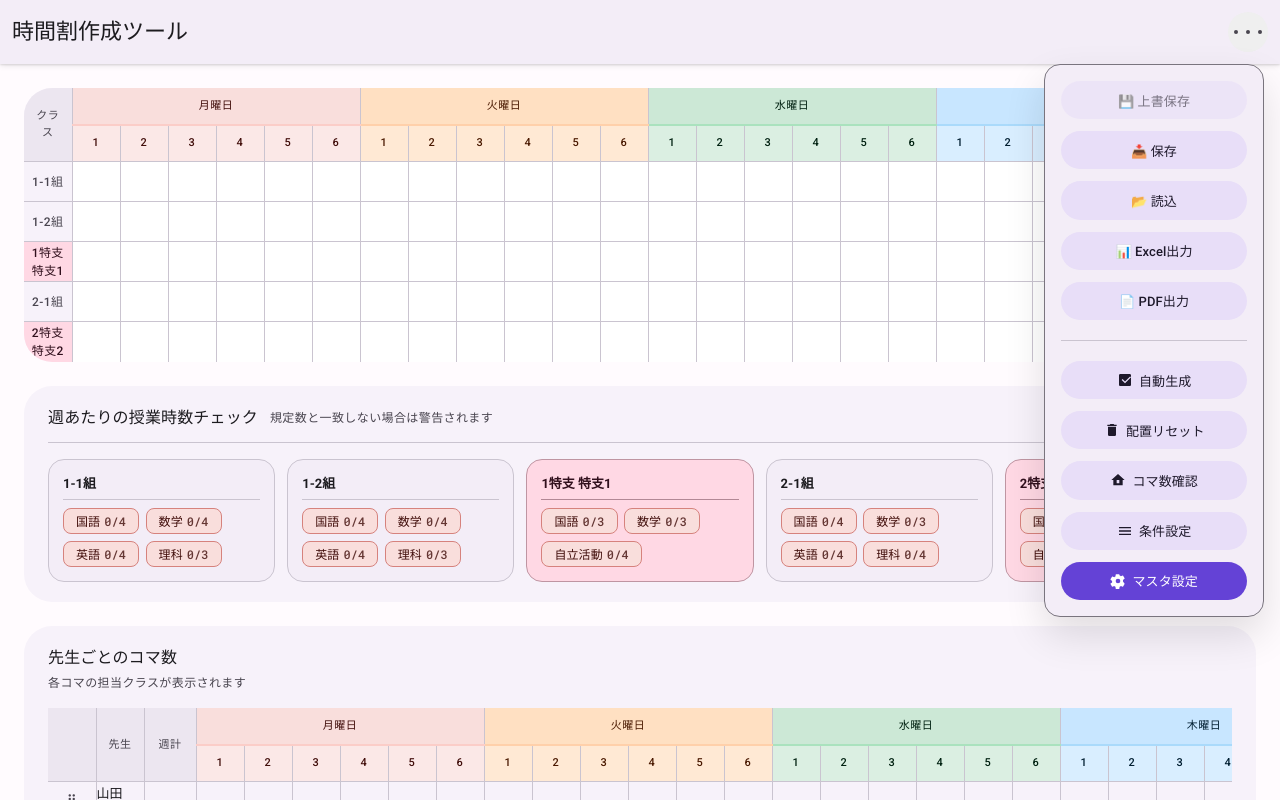
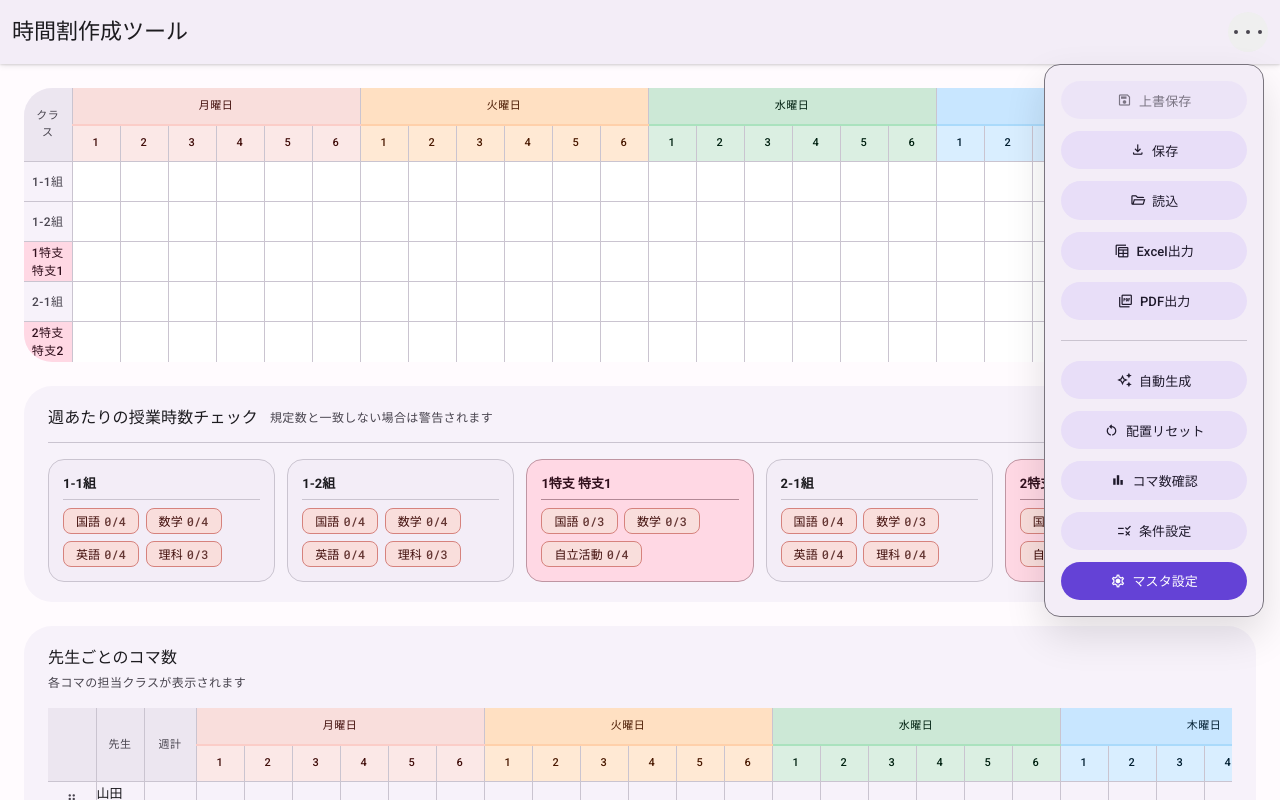
Before and after one commit to mitsuki-0526/making_timetable, a React (Vite) app: page / in a window 1280 px wide. Both pictures are taken after a click on the button "メニュー". Shown: the top 800 px of the page. Built offline with nearby package versions, Linux system fonts and the light colour scheme.

Commit message:
UI: SVGと絵文字をMaterial Symbolsに統一

```diff
--- a/src/App.jsx
+++ b/src/App.jsx
@@ -145,7 +145,7 @@ function App() {
                       : "先にファイルを読み込んでください"
                   }
                 >
-                  💾 上書保存
+                  <span className="material-symbols-outlined" style={{ fontSize: "16px" }}>save</span> 上書保存
                   {fileName && (
                     <span
                       style={{
@@ -165,13 +165,13 @@ function App() {
                   onClick={handleSaveAs}
                   title="新しいファイルとしてダウンロード保存"
                 >
-                  📥 保存
+                  <span className="material-symbols-outlined" style={{ fontSize: "16px" }}>download</span> 保存
                 </TonalBtn>
                 <TonalBtn
                   onClick={handleLoad}
                   title="時間割データを読み込みます"
                 >
-                  📂 読込
+                  <span className="material-symbols-outlined" style={{ fontSize: "16px" }}>folder_open</span> 読込
                 </TonalBtn>
                 <TonalBtn
                   onClick={handleExcelExport}
@@ -182,7 +182,7 @@ function App() {
                     borderColor: "#7c3aed",
                   }}
                 >
-                  📊 Excel出力
+                  <span className="material-symbols-outlined" style={{ fontSize: "16px" }}>table_view</span> Excel出力
                 </TonalBtn>
               </>
             )}
@@ -190,7 +190,7 @@ function App() {
           <PdfExport>
             {({ open }) => (
               <TonalBtn onClick={open} title="時間割・先生コマ数をPDFで出力">
-                📄 PDF出力
+                <span className="material-symbols-outlined" style={{ fontSize: "16px" }}>picture_as_pdf</span> PDF出力
               </TonalBtn>
             )}
           </PdfExport>
@@ -200,78 +200,28 @@ function App() {
 
           {/* Tonal buttons (medium importance) */}
           <TonalBtn onClick={() => setIsSolverOpen(true)}>
-            <svg
-              width="16"
-              height="16"
-              viewBox="0 0 24 24"
-              fill="currentColor"
-              role="img"
-              aria-label="自動生成"
-            >
-              <title>自動生成</title>
-              <path d="M19 3H5c-1.1 0-2 .9-2 2v14c0 1.1.9 2 2 2h14c1.1 0 2-.9 2-2V5c0-1.1-.9-2-2-2zm-7 14l-5-5 1.41-1.41L12 14.17l7.59-7.59L21 8l-9 9z" />
-            </svg>
+            <span className="material-symbols-outlined" style={{ fontSize: "16px" }}>auto_awesome</span>
             自動生成
           </TonalBtn>
 
           <TonalBtn onClick={handleClearNonFixed}>
-            <svg
-              width="16"
-              height="16"
-              viewBox="0 0 24 24"
-              fill="currentColor"
-              role="img"
-              aria-label="配置リセット"
-            >
-              <title>配置リセット</title>
-              <path d="M19 4h-3.5l-1-1h-5l-1 1H5v2h14M6 19a2 2 0 0 0 2 2h8a2 2 0 0 0 2-2V7H6z" />
-            </svg>
+            <span className="material-symbols-outlined" style={{ fontSize: "16px" }}>restart_alt</span>
             配置リセット
           </TonalBtn>
 
           <TonalBtn onClick={() => setIsChartOpen(true)}>
-            <svg
-              width="16"
-              height="16"
-              viewBox="0 0 24 24"
-              fill="currentColor"
-              role="img"
-              aria-label="チャート"
-            >
-              <title>チャート</title>
-              <path d="M5 20v-8H2l10-9 10 9h-3v8zm5-3h4v-5H10z" />
-            </svg>
+            <span className="material-symbols-outlined" style={{ fontSize: "16px" }}>bar_chart</span>
             コマ数確認
           </TonalBtn>
 
           <TonalBtn onClick={() => setIsConstraintsOpen(true)}>
-            <svg
-              width="16"
-              height="16"
-              viewBox="0 0 24 24"
-              fill="currentColor"
-              role="img"
-              aria-label="制約条件"
-            >
-              <title>制約条件</title>
-              <path d="M3 18v-2h18v2zm0-5v-2h18v2zm0-5V6h18v2z" />
-            </svg>
+            <span className="material-symbols-outlined" style={{ fontSize: "16px" }}>rule</span>
             条件設定
           </TonalBtn>
 
           {/* Filled button (primary action) */}
           <FilledBtn onClick={() => setIsSettingsOpen(true)}>
-            <svg
-              width="16"
-              height="16"
-              viewBox="0 0 24 24"
-              fill="currentColor"
-              role="img"
-              aria-label="設定"
-            >
-              <title>設定</title>
-              <path d="M12 15.5A3.5 3.5 0 0 1 8.5 12 3.5 3.5 0 0 1 12 8.5a3.5 3.5 0 0 1 3.5 3.5 3.5 3.5 0 0 1-3.5 3.5m7.43-2.92c.04-.34.07-.69.07-1.08s-.03-.74-.07-1.08l2.32-1.82c.21-.16.27-.45.13-.68l-2.2-3.81c-.14-.23-.42-.31-.65-.23l-2.74 1.1c-.57-.43-1.17-.8-1.84-1.08L14 2.42A.52.52 0 0 0 13.5 2h-4.4a.52.52 0 0 0-.5.42l-.42 2.9c-.67.28-1.27.64-1.84 1.07L3.6 5.3c-.24-.08-.51 0-.65.22L.75 9.34c-.14.23-.08.52.13.68l2.32 1.82C3.16 12.26 3.13 12.62 3.13 13s.03.74.07 1.08L.88 15.9c-.21.16-.27.45-.13.68l2.2 3.81c.14.23.42.31.65.23l2.74-1.1c.57.43 1.17.8 1.84 1.08l.42 2.9c.05.24.26.42.5.42h4.4c.24 0 .46-.17.5-.42l.42-2.9c.67-.28 1.27-.64 1.84-1.07l2.74 1.1c.24.08.51 0 .65-.22l2.2-3.81c.14-.23.08-.52-.13-.68z" />
-            </svg>
+            <span className="material-symbols-outlined" style={{ fontSize: "16px" }}>settings</span>
             マスタ設定
           </FilledBtn>
         </div>
--- a/src/components/CellDropdown.jsx
+++ b/src/components/CellDropdown.jsx
@@ -523,7 +523,7 @@ const CellDropdown = ({
             }}
             className={styles.portalCloseButton}
           >
-            ✕
+            <span className="material-symbols-outlined" style={{ fontSize: "16px", verticalAlign: "middle" }}>close</span>
           </button>
         </div>
         <select
@@ -589,7 +589,7 @@ const CellDropdown = ({
             }}
             className={styles.portalCloseButton}
           >
-            ✕
+            <span className="material-symbols-outlined" style={{ fontSize: "16px", verticalAlign: "middle" }}>close</span>
           </button>
         </div>
         <select
@@ -659,7 +659,7 @@ const CellDropdown = ({
             }}
             className={styles.portalCloseButton}
           >
-            ✕
+            <span className="material-symbols-outlined" style={{ fontSize: "16px", verticalAlign: "middle" }}>close</span>
           </button>
         </div>
         <select
--- a/src/components/Modal.jsx
+++ b/src/components/Modal.jsx
@@ -46,7 +46,7 @@ export default function Modal({
             className={styles.closeButton}
             onClick={onClose}
           >
-            ✕
+            <span className="material-symbols-outlined" style={{ fontSize: "20px", verticalAlign: "middle" }}>close</span>
           </button>
         </div>
         <div className={`${styles.body} ${bodyClassName}`.trim()}>
--- a/src/components/PdfExport.jsx
+++ b/src/components/PdfExport.jsx
@@ -292,15 +292,15 @@ const PdfExport = ({ children = () => null }) => {
 <body>
 <div class="print-wrap">
   <div class="no-print">
-    <button class="print-btn" onclick="window.print()">🖨️ 印刷 / PDFとして保存</button>
-    <button class="close-btn" onclick="window.close()">✕ 閉じる</button>
+    <button class="print-btn" onclick="window.print()"><span class="material-symbols-outlined" style="font-size: 14px; vertical-align: middle;">print</span> 印刷 / PDFとして保存</button>
+    <button class="close-btn" onclick="window.close()"><span class="material-symbols-outlined" style="font-size: 14px; vertical-align: middle;">close</span> 閉じる</button>
   </div>`;
 
     // ===================== 時間割グリッド =====================
     if (includeTimetable) {
       html += `
   <div class="section">
-    <h2>📅 時間割表</h2>
+    <h2><span class="material-symbols-outlined" style="font-size: 16px; vertical-align: middle;">calendar_month</span> 時間割表</h2>
     <table>
       <thead>
         <tr>
@@ -354,7 +354,7 @@ const PdfExport = ({ children = () => null }) => {
       const pageBreak = includeTimetable ? " page-break" : "";
       html += `
   <div class="section${pageBreak}">
-    <h2>👩‍🏫 先生ごとのコマ数</h2>
+    <h2><span class="material-symbols-outlined" style="font-size: 16px; vertical-align: middle;">person</span> 先生ごとのコマ数</h2>
     <table class="tg-table">
       <thead>
         <tr>
@@ -448,7 +448,7 @@ const PdfExport = ({ children = () => null }) => {
 
       {showModal && (
         <Modal
-          title="📄 PDF出力の設定"
+          title={<><span className="material-symbols-outlined" style={{ verticalAlign: "middle" }}>picture_as_pdf</span> PDF出力の設定</>}
           onClose={() => setShowModal(false)}
           bodyClassName={styles.modalBody}
         >
@@ -458,14 +458,14 @@ const PdfExport = ({ children = () => null }) => {
             {[
               {
                 key: "timetable",
-                label: "📅 時間割グリッド",
+                label: <><span className="material-symbols-outlined" style={{ verticalAlign: "middle", fontSize: "inherit" }}>calendar_month</span> 時間割グリッド</>,
                 desc: "全クラスの時間割（A4横）",
                 value: includeTimetable,
                 set: setIncludeTimetable,
               },
               {
                 key: "load",
-                label: "👩‍🏫 先生コマ数一覧",
+                label: <><span className="material-symbols-outlined" style={{ verticalAlign: "middle", fontSize: "inherit" }}>person</span> 先生コマ数一覧</>,
                 desc: "コマ数サマリー＋詳細スケジュール",
                 value: includeTeacherLoad,
                 set: setIncludeTeacherLoad,
@@ -521,7 +521,7 @@ const PdfExport = ({ children = () => null }) => {
                     : "pointer",
               }}
             >
-              📄 出力する
+              <span className="material-symbols-outlined" style={{ verticalAlign: "middle", fontSize: "16px", marginRight: "4px" }}>picture_as_pdf</span> 出力する
             </button>
           </div>
         </Modal>
--- a/src/components/SubjectHoursChart.jsx
+++ b/src/components/SubjectHoursChart.jsx
@@ -17,7 +17,7 @@ export default function SubjectHoursChart({ onClose }) {
 
   if (grades.length === 0) {
     return (
-      <Modal title="📊 コマ数グラフ" onClose={onClose}>
+      <Modal title={<><span className="material-symbols-outlined" style={{ verticalAlign: "middle" }}>bar_chart</span> コマ数グラフ</>} onClose={onClose}>
         <p className={styles.emptyMessage}>クラスが登録されていません。</p>
       </Modal>
     );
@@ -66,7 +66,7 @@ export default function SubjectHoursChart({ onClose }) {
 
   return (
     <Modal
-      title="📊 コマ数グラフ"
+      title={<><span className="material-symbols-outlined" style={{ verticalAlign: "middle" }}>bar_chart</span> コマ数グラフ</>}
       onClose={onClose}
       bodyClassName={styles.chartBody}
     >
@@ -80,7 +80,7 @@ export default function SubjectHoursChart({ onClose }) {
       {allClasses.map(({ class_name, isSpecial }) => (
         <div key={class_name} className={styles.chartCard}>
           <h3 className={styles.chartHeader}>
-            {isSpecial ? "🌟" : "🏫"}
+            {isSpecial ? <span className="material-symbols-outlined" style={{ color: "#F59E0B", verticalAlign: "middle" }}>star</span> : <span className="material-symbols-outlined" style={{ color: "#3B82F6", verticalAlign: "middle" }}>school</span>}
             <span>
               {selectedGrade}年 {class_name}
             </span>
@@ -143,13 +143,13 @@ export default function SubjectHoursChart({ onClose }) {
                         }}
                       >
                         {actual} / {required}
-                        {over && <span className={styles.badge}>⚠️超過</span>}
+                        {over && <span className={styles.badge}><span className="material-symbols-outlined" style={{ fontSize: "14px", verticalAlign: "middle" }}>warning</span>超過</span>}
                         {done && !over && (
                           <span
                             className={styles.badge}
                             style={{ color: "#22C55E" }}
                           >
-                            ✓
+                            <span className="material-symbols-outlined" style={{ fontSize: "14px", verticalAlign: "middle" }}>check</span>
                           </span>
                         )}
                       </td>
--- a/src/components/TimetableGrid.jsx
+++ b/src/components/TimetableGrid.jsx
@@ -151,7 +151,7 @@ const TimetableGrid = () => {
             onClick={() => setSelectedCells(new Set())}
             className={styles.selectionCloseButton}
           >
-            ✕
+            <span className="material-symbols-outlined" style={{ fontSize: "16px", verticalAlign: "middle" }}>close</span>
           </button>
         </div>
       )}
--- a/src/components/constraints-tabs/AltWeekTab.jsx
+++ b/src/components/constraints-tabs/AltWeekTab.jsx
@@ -81,7 +81,7 @@ export default function AltWeekTab() {
       </p>
 
       <div className={styles.warningBox}>
-        ⚠ <strong>required_hours の設定と合わせてください。</strong>
+        <span className="material-symbols-outlined" style={{ fontSize: "16px", verticalAlign: "middle", color: "#F59E0B" }}>warning</span> <strong>required_hours の設定と合わせてください。</strong>
         <br />
         例: 音楽=2、図工=2 のときに ペアcount=2 を設定 →
         2つの同一コマが音楽(A)/図工(B)になります。
--- a/src/components/constraints-tabs/FacilityTab.jsx
+++ b/src/components/constraints-tabs/FacilityTab.jsx
@@ -56,13 +56,13 @@ export default function FacilityTab() {
         <div className={styles.facilityTagList}>
           {(facilities || []).map((fac) => (
             <div key={fac.id} className={styles.facilityTag}>
-              <span className={styles.facilityTagLabel}>🏫 {fac.name}</span>
+              <span className={styles.facilityTagLabel}><span className="material-symbols-outlined" style={{ fontSize: "16px", verticalAlign: "middle" }}>school</span> {fac.name}</span>
               <button
                 type="button"
                 onClick={() => removeFacility(fac.id)}
                 className={styles.facilityTagRemove}
               >
-                ✕
+                <span className="material-symbols-outlined" style={{ fontSize: "16px" }}>close</span>
               </button>
             </div>
           ))}
```
Also changed, not shown: src/components/constraints-tabs/TimezoneTab.jsx (+5 -5 lines), 1 other file (tests, documents, lock files or other folders).
